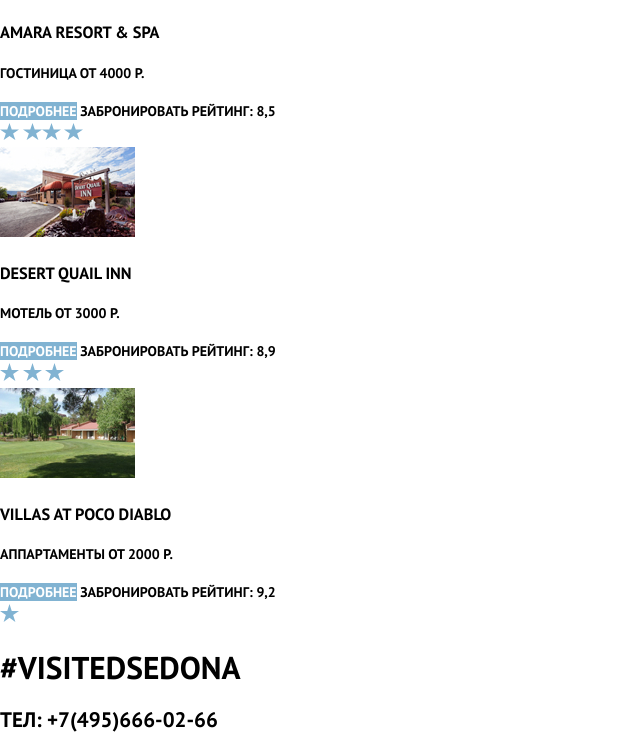
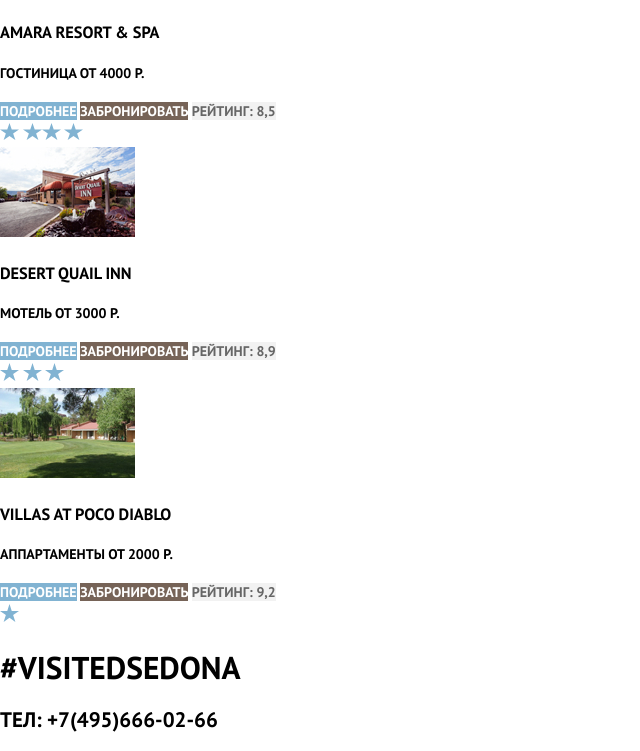
Before and after one commit to DariaChernyaeva/1461377-sedona-28, a plain HTML site: page inner.html in a window 1280 px wide. Shown: the part 984-1735 px from the top of the page, without its empty margins (0-640 px from the left). Drawn offline with Linux system fonts and the light colour scheme.

Commit message:
стилизация 1
стилизация 1

```diff
--- a/inner.html
+++ b/inner.html
@@ -90,8 +90,8 @@
     <p>Гостиница от 4000 р.</P>
        <div>
       <a href="#"class="in-details">Подробнее</a>
-      <a href="#">Забронировать</a>
-      <a href="#">Рейтинг: 8,5</a>
+      <a href="#"class="booking">Забронировать</a>
+      <a href="#"class="rating">Рейтинг: 8,5</a>
        <div aria-label="Оценка четыре звёзды">
       <img src="img/star.svg" width="19" height="17" alt="иконка звезда."> <img src="img/star.svg" width="19" height="17" alt="иконка звезда."><img src="img/star.svg" width="19" height="17" alt="иконка звезда."> <img src="img/star.svg" width="19" height="17" alt="иконка звезда.">
       </div>
@@ -103,8 +103,8 @@
     <p>Мотель от 3000 р.</P>
       <div>
       <a href="#"class="in-details">Подробнее</a>
-      <a href="#">Забронировать</a>
-      <a href="#">Рейтинг: 8,9</a>
+      <a href="#"class="booking">Забронировать</a>
+      <a href="#"class="rating">Рейтинг: 8,9</a>
       <div>
       <div aria-label="Оценка три звёзды">
       <img src="img/star.svg" width="19" height="17" alt="иконка везда."> <img src="img/star.svg" width="19" height="17" alt="иконка звезда."> <img src="img/star.svg" width="19" height="17" alt="иконка звезда.">
@@ -117,8 +117,8 @@
       <p>Аппартаменты от 2000 р.</p>
       <div>
       <a href="#" class="in-details">Подробнее</a>
-      <a href="#">Забронировать</a>
-      <a href="#">Рейтинг: 9,2</a>
+      <a href="#"class="booking">Забронировать</a>
+      <a href="#"class="rating">Рейтинг: 9,2</a>
       </div aria-label="Оценка две звёзды"
       <img src="img/star.svg" width="19" height="17" alt="иконка везда."> <img src="img/star.svg" width="19" height="17" alt="иконка звезда.">
       </div>
```
